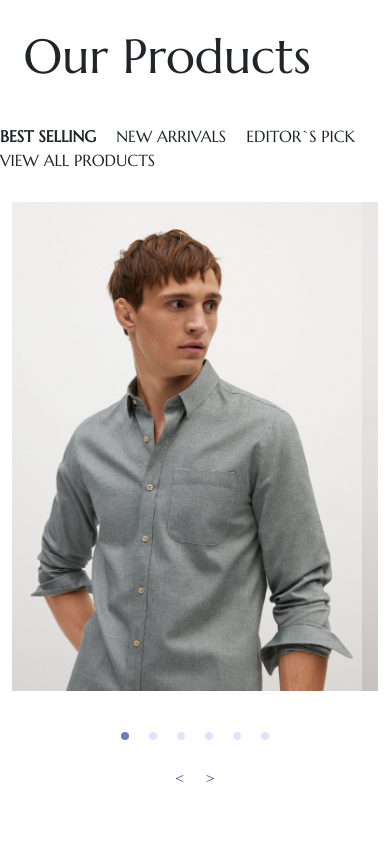
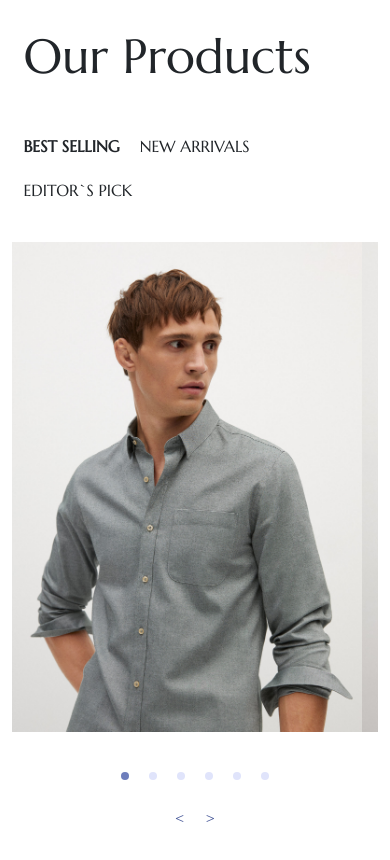
Before and after one commit to Kiril-Pavlov/durotan-landing-page, a React (Create React App) app: page / in a window 390 px wide. Shown: the part 4120-4980 px from the top of the page. Built offline with nearby package versions, Linux system fonts and the light colour scheme; the HTML template or start-up script is replaced by a standard one.

Commit message:
ourProducts comp CSS fixed

```diff
--- a/src/components/OurProducts.css
+++ b/src/components/OurProducts.css
@@ -6,6 +6,13 @@
 .our-products-title{
   font-size: 3rem;
   padding: 30px 6%;
+}
+
+.our-products-links{
+  padding: 10px 6%;
+  display: flex;
+  flex-direction: row;
+  justify-content: space-between;
 }
 /* button {
   background-color: transparent;
@@ -27,3 +34,9 @@ span {
 .our-products-carousel{
   padding: 30px 3%;
 }
+
+@media screen and (max-width:992px){
+  .allProducts{
+    display:none;
+  }
+}
--- a/src/components/OurProducts.js
+++ b/src/components/OurProducts.js
@@ -34,7 +34,7 @@ const OurProducts = () => {
   return (
     <div className="our-products-container">
       <h2 className="our-products-title">Our Products</h2>
-      <div className="productSections">
+      <div className="our-products-links">
         <ul className="blogSearch">
           <li style={{ fontWeight: "bold" }}>BEST SELLING</li>
           <li>NEW ARRIVALS</li>
```
